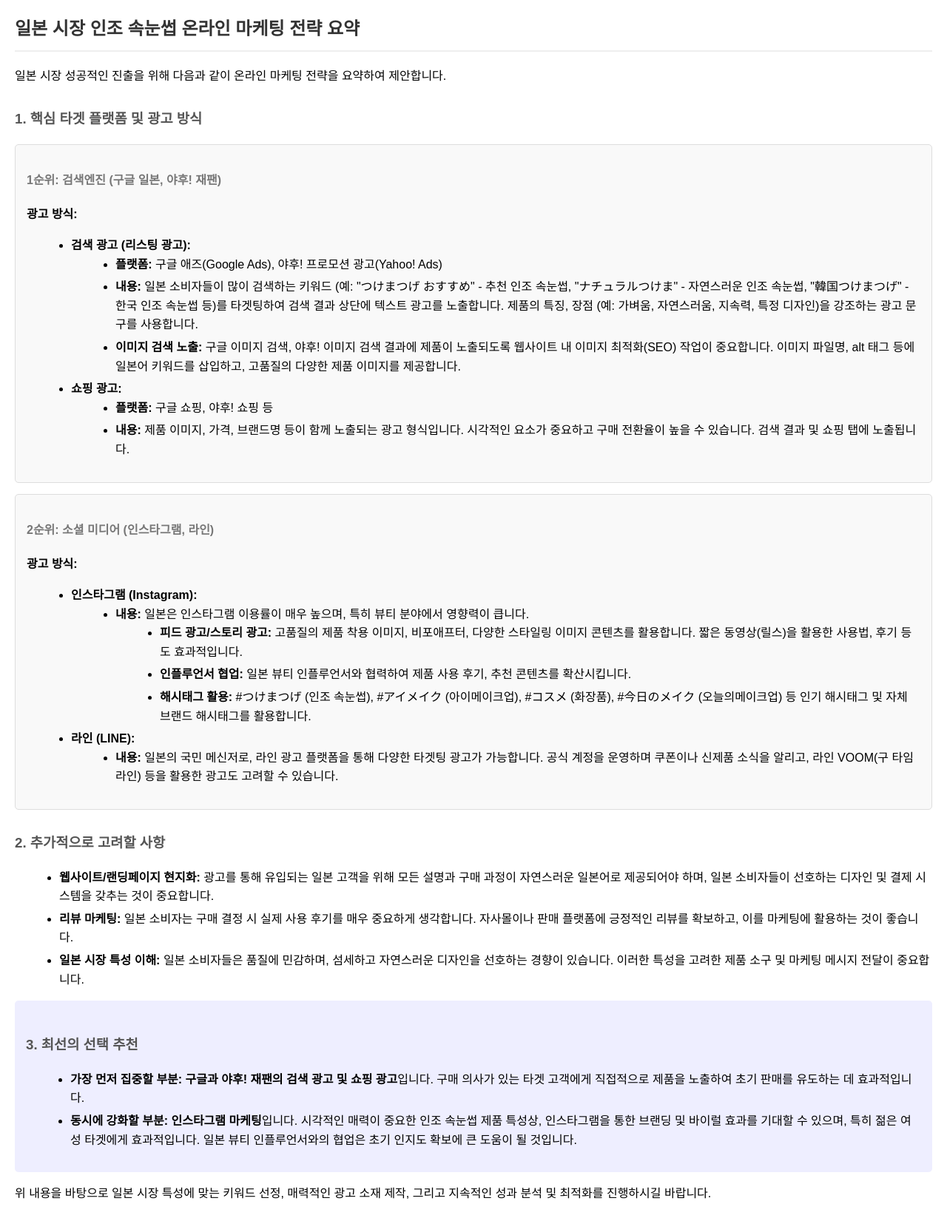
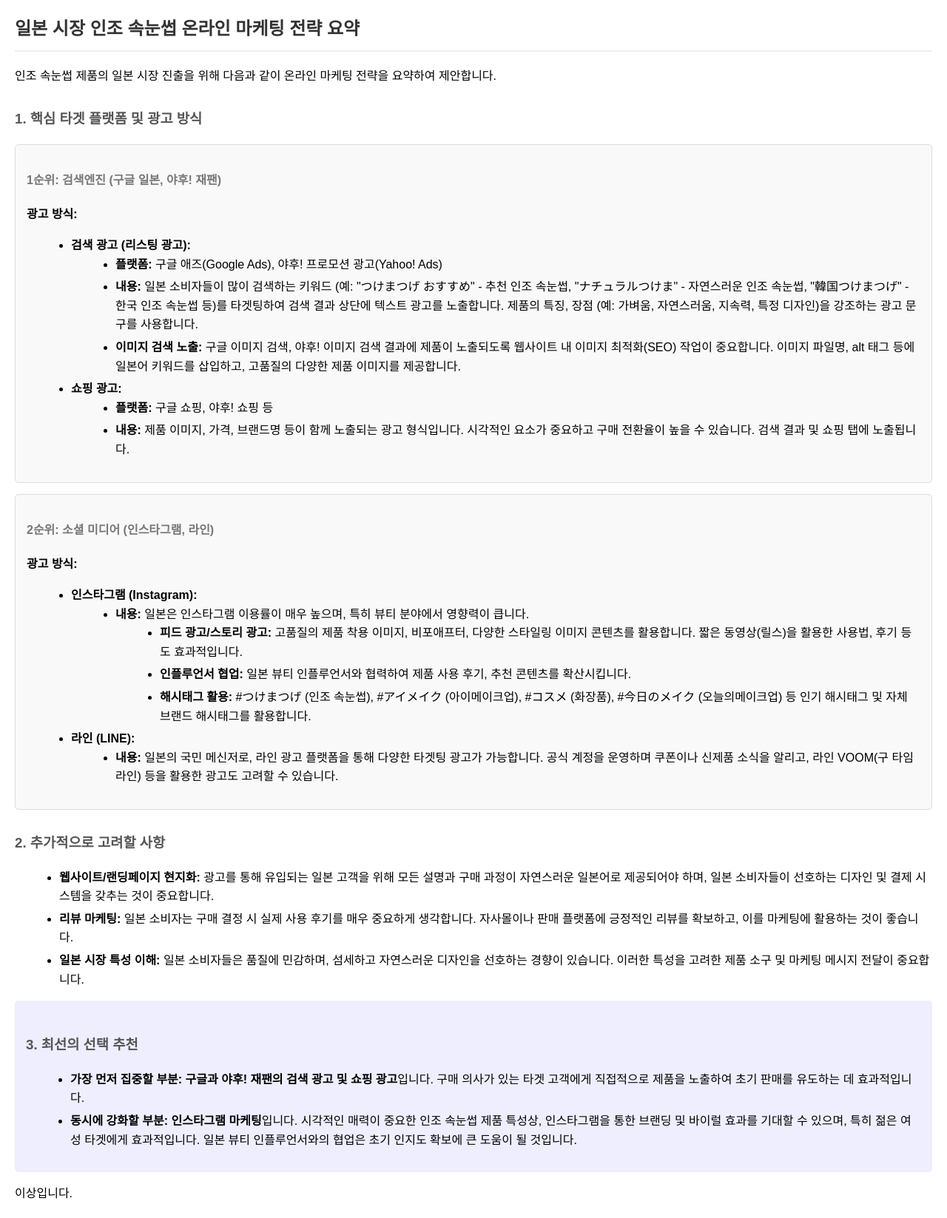
Before and after one commit to ninestyle/maimiiotu, a plain HTML site: page docs/japan_pr.html in a window 1280 px wide. Shown: the whole page at 74% size. Drawn offline with Linux system fonts and the light colour scheme.

Commit message:
Update japan_pr.html

```diff
--- a/docs/japan_pr.html
+++ b/docs/japan_pr.html
@@ -51,7 +51,7 @@
 
     <h2>일본 시장 인조 속눈썹 온라인 마케팅 전략 요약</h2>
 
-    <p>일본 시장 성공적인 진출을 위해 다음과 같이 온라인 마케팅 전략을 요약하여 제안합니다.</p>
+    <p>인조 속눈썹 제품의 일본 시장 진출을 위해 다음과 같이 온라인 마케팅 전략을 요약하여 제안합니다.</p>
 
     <h3>1. 핵심 타겟 플랫폼 및 광고 방식</h3>
 
@@ -117,7 +117,7 @@
         </ul>
     </div>
 
-    <p>위 내용을 바탕으로 일본 시장 특성에 맞는 키워드 선정, 매력적인 광고 소재 제작, 그리고 지속적인 성과 분석 및 최적화를 진행하시길 바랍니다.</p>
+    <p>이상입니다.</p>
 
 </body>
 </html>
```
